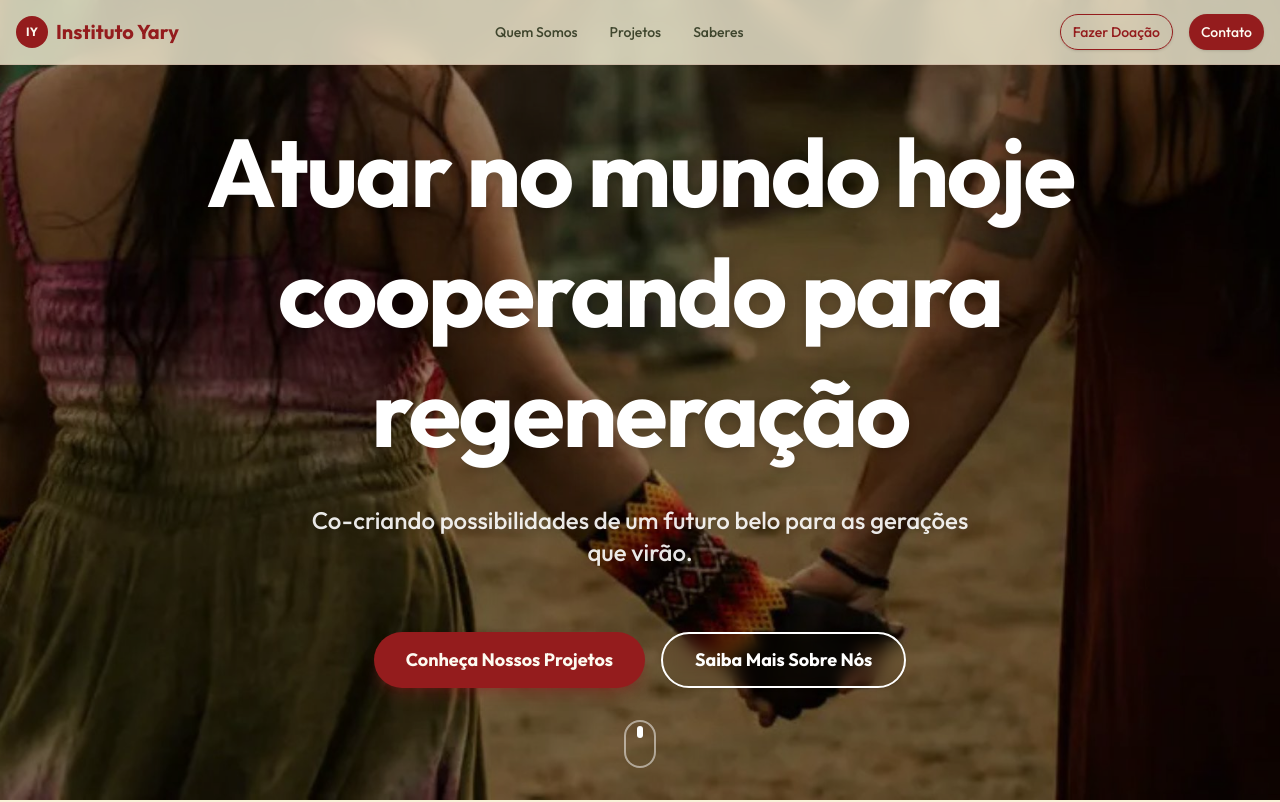
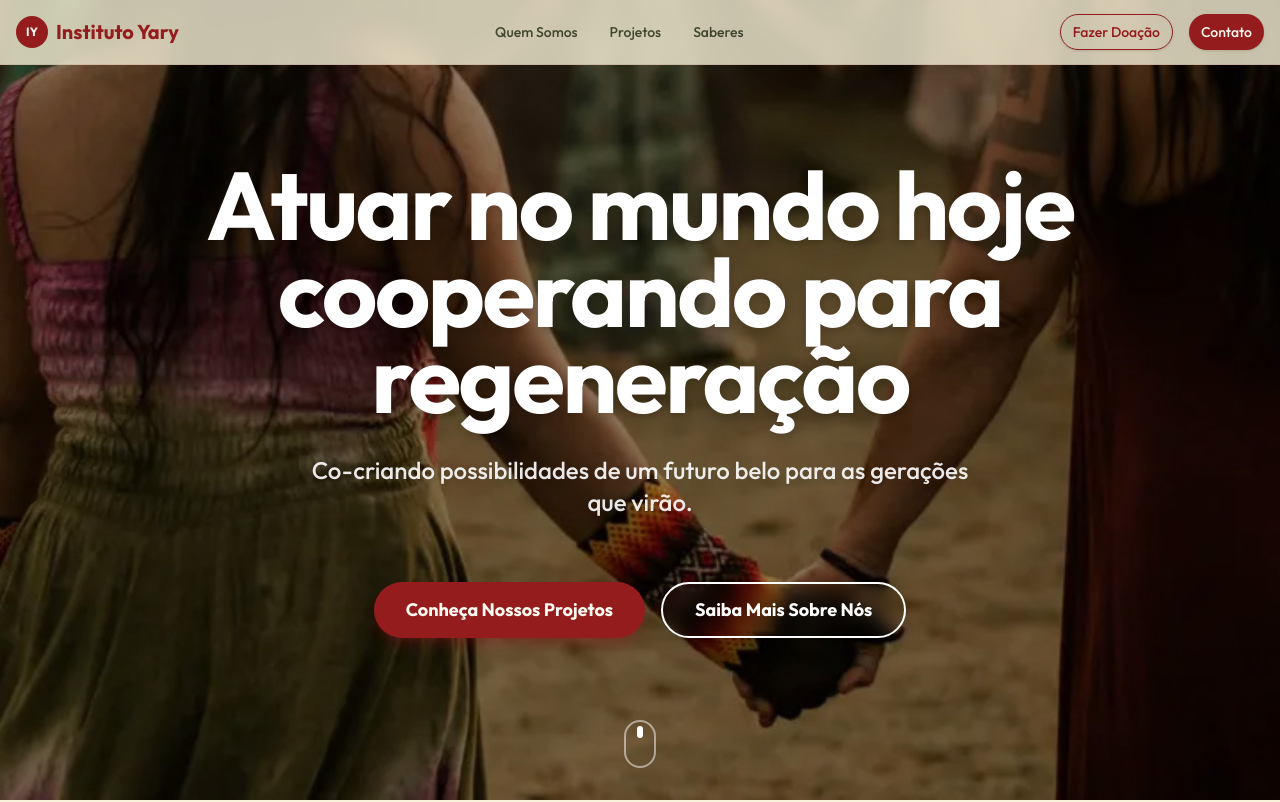
Before and after one commit to Digital-alignment/institutoyary, a Next.js app: page / in a window 1280 px wide. Shown: the top 802 px of the page. Built offline with nearby package versions, Linux system fonts and the light colour scheme; no server answers; the database is empty.

Commit message:
manin changes hm e

```diff
--- a/src/components/home/Hero.tsx
+++ b/src/components/home/Hero.tsx
@@ -51,7 +51,7 @@ export function Hero() {
                         transition={{ duration: 1, delay: 0.5 }}
                         className="space-y-8"
                     >
-                        <h1 className="mx-auto max-w-5xl text-5xl font-bold leading-tight tracking-tight md:text-7xl lg:text-8xl drop-shadow-lg">
+                        <h1 className="mx-auto max-w-5xl text-5xl font-bold leading-[0.9] tracking-tight md:text-7xl lg:text-8xl drop-shadow-lg">
                             Atuar no mundo hoje cooperando para regeneração
                         </h1>
 
--- a/src/components/home/ProjectsCarousel.tsx
+++ b/src/components/home/ProjectsCarousel.tsx
@@ -33,7 +33,7 @@ export function ProjectsCarousel() {
 
     return (
         <div className="w-full py-20">
-            <div className="mb-12 flex items-center justify-between px-4 md:px-8 container mx-auto">
+            <div className="mb-20 flex items-center justify-between px-4 md:px-8 container mx-auto">
                 <motion.h2
                     initial={{ opacity: 0, x: -30 }}
                     whileInView={{ opacity: 1, x: 0 }}
@@ -48,6 +48,7 @@ export function ProjectsCarousel() {
                 </div>
             </div>
 
+            <div className="container mx-auto px-4 md:px-8">
                 <motion.div
                     initial={{ opacity: 0, y: 30 }}
                     whileInView={{ opacity: 1, y: 0 }}
@@ -65,5 +66,6 @@ export function ProjectsCarousel() {
                     </div>
                 </motion.div>
             </div>
+        </div>
     )
 }
```
Lines whose indentation alone changed are shown as unchanged.
